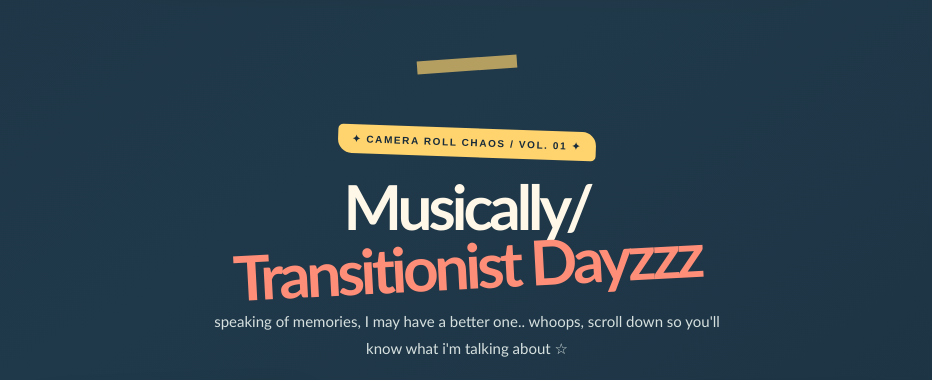
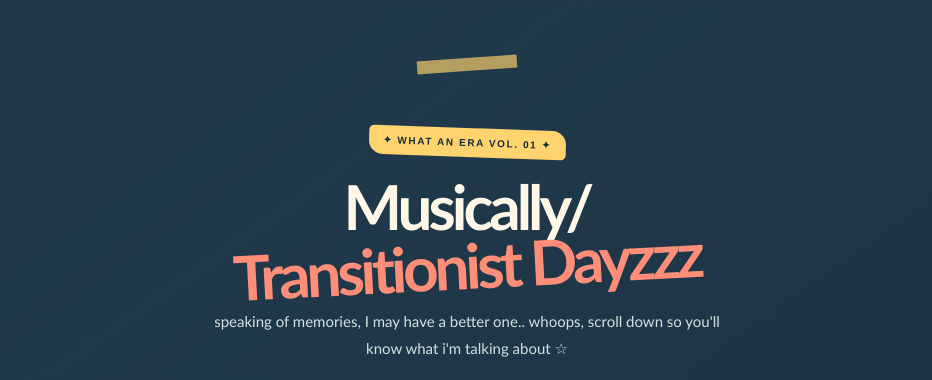
Before and after one commit to PogisiVan/Hapi-Bidet-Janey, a plain HTML site: page index.html in a window 1280 px wide. Shown: the part 1460-1840 px from the top of the page, without its empty margins (173-1105 px from the left). Drawn offline with Linux system fonts and the light colour scheme.

Commit message:
Update index.html

```diff
--- a/index.html
+++ b/index.html
@@ -159,7 +159,7 @@ video{display:block;width:100%;max-height:440px;aspect-ratio:16/9;object-fit:con
   <section class="section dayzzz" id="dayzzz">
     <div class="dayzzz-tape" aria-hidden="true"></div>
     <div class="dayzzz-head">
-      <div class="dayzzz-kicker">✦ camera roll chaos / vol. 01 ✦</div>
+      <div class="dayzzz-kicker">✦ what an era vol. 01 ✦</div>
       <h2 class="dayzzz-title">Musically/<br><span>Transitionist Dayzzz</span></h2>
       <p class="dayzzz-sub">speaking of memories, I may have a better one.. whoops, scroll down so you'll know what i'm talking about ☆</p>
     </div>
```
